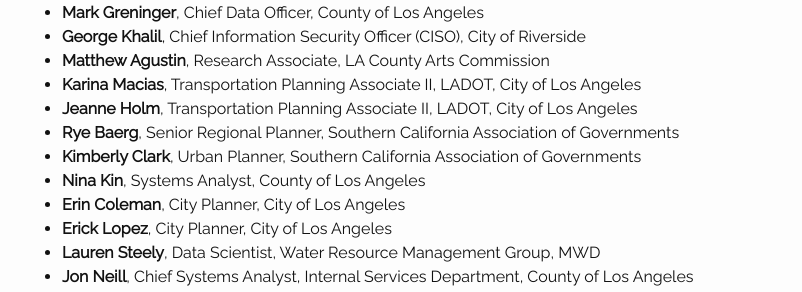
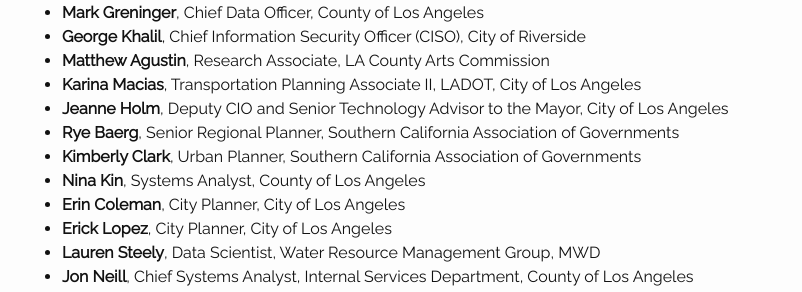
Before and after one commit to compilerla/data-donuts, a Jekyll site: the page built from about.md, in a window 1280 px wide. Shown: the part 1327-1619 px from the top of the page, without its empty margins (238-1040 px from the left). Built offline with Jekyll 4.4.1, drawn with Linux system fonts in a browser that asks for light colours.

Commit message:
fixed Jeanne's title

```diff
--- a/_data/organisers.yml
+++ b/_data/organisers.yml
@@ -72,7 +72,7 @@
 Jeanne Holm:
     name: "Jeanne Holm"
     photo: "../images/karina-macias.png"
-    title: "Transportation Planning Associate II, LADOT"
+    title: "Deputy CIO and Senior Technology Advisor to the Mayor"
     org: "City of Los Angeles"
 
 Rye Baerg:
```
